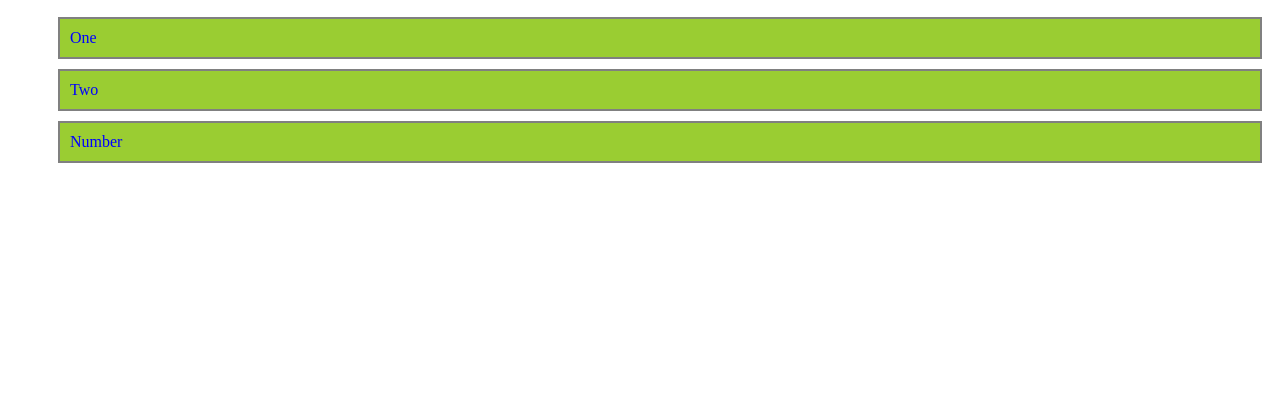
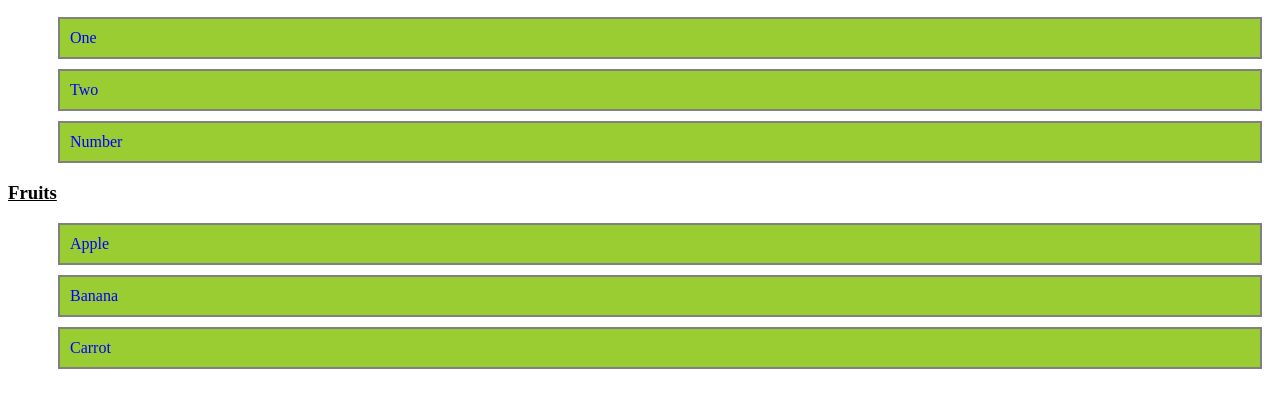
Before and after one commit to vinodh1988/static-app, a plain HTML site: page index.html in a window 1280 px wide. Shown: the part 90-498 px from the top of the page. Drawn offline with Linux system fonts and the light colour scheme.

Commit message:
third Commit

```diff
--- a/index.html
+++ b/index.html
@@ -15,5 +15,13 @@
                   <li>Number</li>
               </ul>
         </div>
+        <div>
+            <h3><u>Fruits</u></h3>
+              <ul>
+                  <li>Apple</li>
+                  <li>Banana</li>
+                  <li>Carrot</li>
+              </ul>
+        </div>
     </body>
 </html>
```
